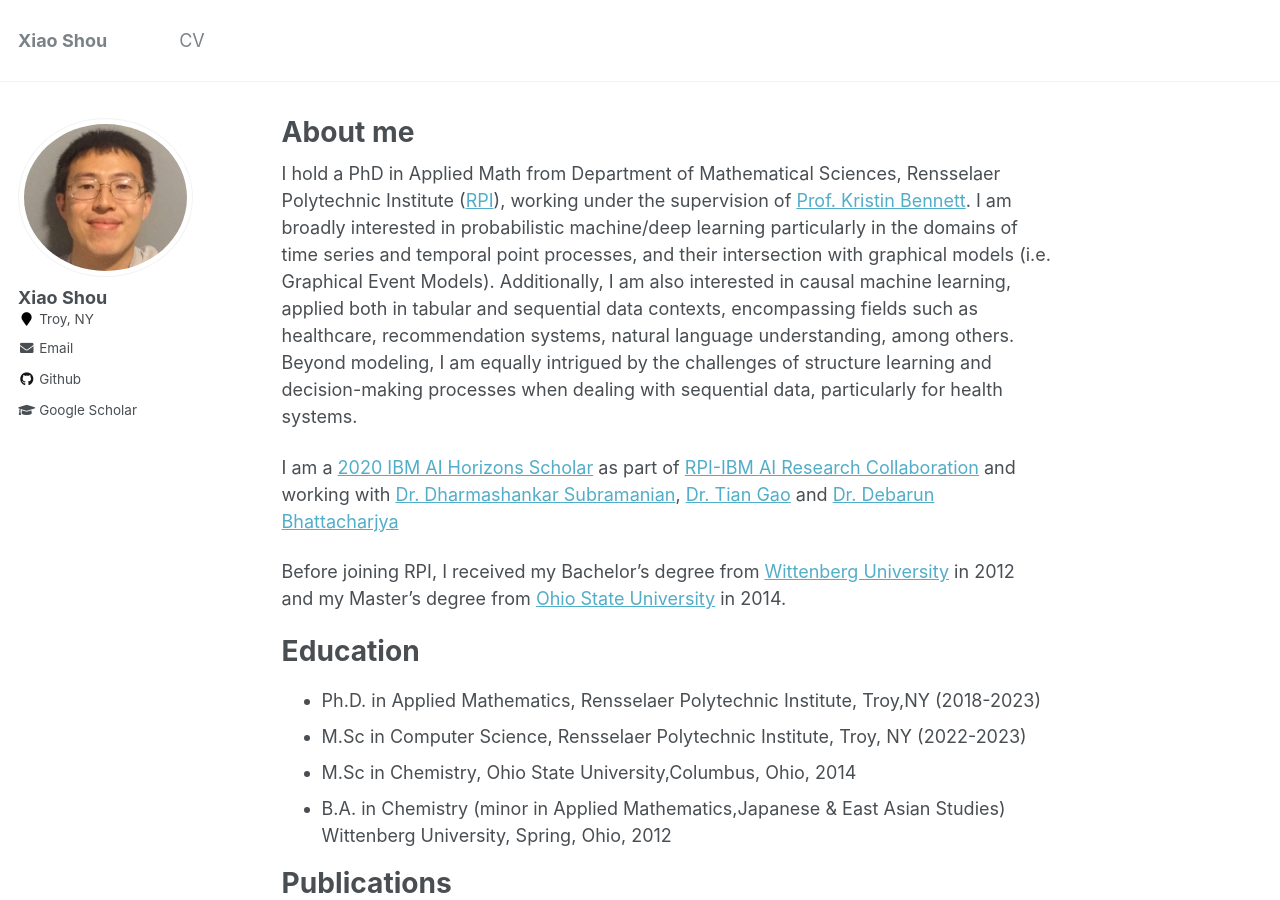
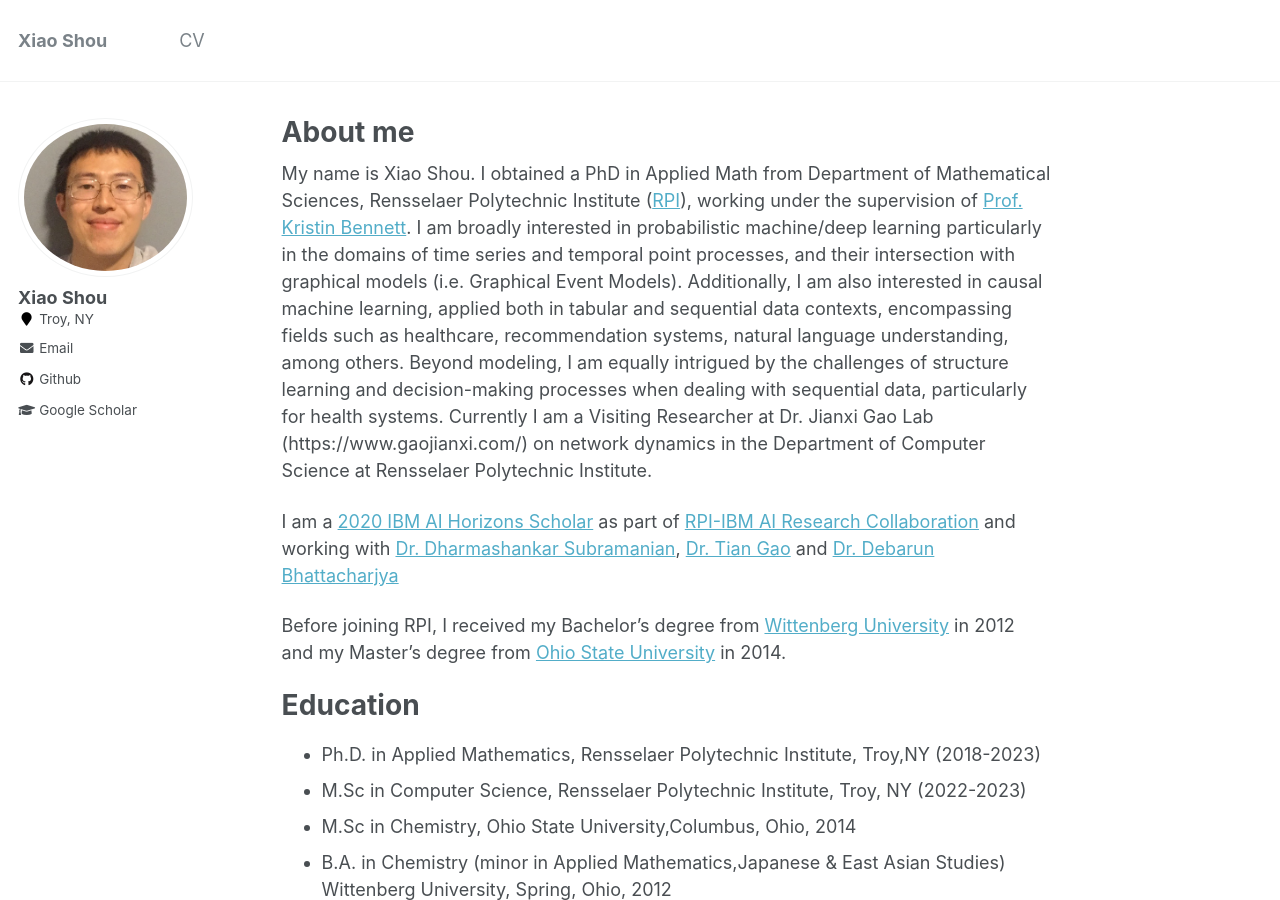
Before and after one commit to shou-xiao/shou-xiao1.github.io, a Jekyll site: the page built from _pages/about.md, in a window 1280 px wide and 900 px high. Built offline with Jekyll 4.4.1, drawn with Linux system fonts in a browser that asks for light colours.

Commit message:
Update about.md

```diff
--- a/_pages/about.md
+++ b/_pages/about.md
@@ -9,7 +9,7 @@ redirect_from:
 ---
 
 
-I hold a PhD in Applied Math from Department of Mathematical Sciences, Rensselaer Polytechnic Institute ([RPI](https://science.rpi.edu/mathematical-sciences)),  working  under the supervision of [Prof. Kristin Bennett](https://homepages.rpi.edu/~bennek/). I am broadly interested in probabilistic machine/deep learning particularly in the domains of time series and temporal point processes, and their intersection with graphical models (i.e. Graphical Event Models). Additionally, I am also interested in causal machine learning, applied both in tabular and sequential data contexts, encompassing fields such as healthcare, recommendation systems, natural language understanding, among others. Beyond modeling, I am equally intrigued by the challenges of structure learning and decision-making processes when dealing with sequential data, particularly for health systems.
+My name is Xiao Shou. I obtained a PhD in Applied Math from Department of Mathematical Sciences, Rensselaer Polytechnic Institute ([RPI](https://science.rpi.edu/mathematical-sciences)),  working  under the supervision of [Prof. Kristin Bennett](https://homepages.rpi.edu/~bennek/). I am broadly interested in probabilistic machine/deep learning particularly in the domains of time series and temporal point processes, and their intersection with graphical models (i.e. Graphical Event Models). Additionally, I am also interested in causal machine learning, applied both in tabular and sequential data contexts, encompassing fields such as healthcare, recommendation systems, natural language understanding, among others. Beyond modeling, I am equally intrigued by the challenges of structure learning and decision-making processes when dealing with sequential data, particularly for health systems. Currently I am a Visiting Researcher at Dr. Jianxi Gao Lab (https://www.gaojianxi.com/) on network dynamics in the Department of Computer Science at Rensselaer Polytechnic Institute.
 
 <!-- Service
 ------
```
